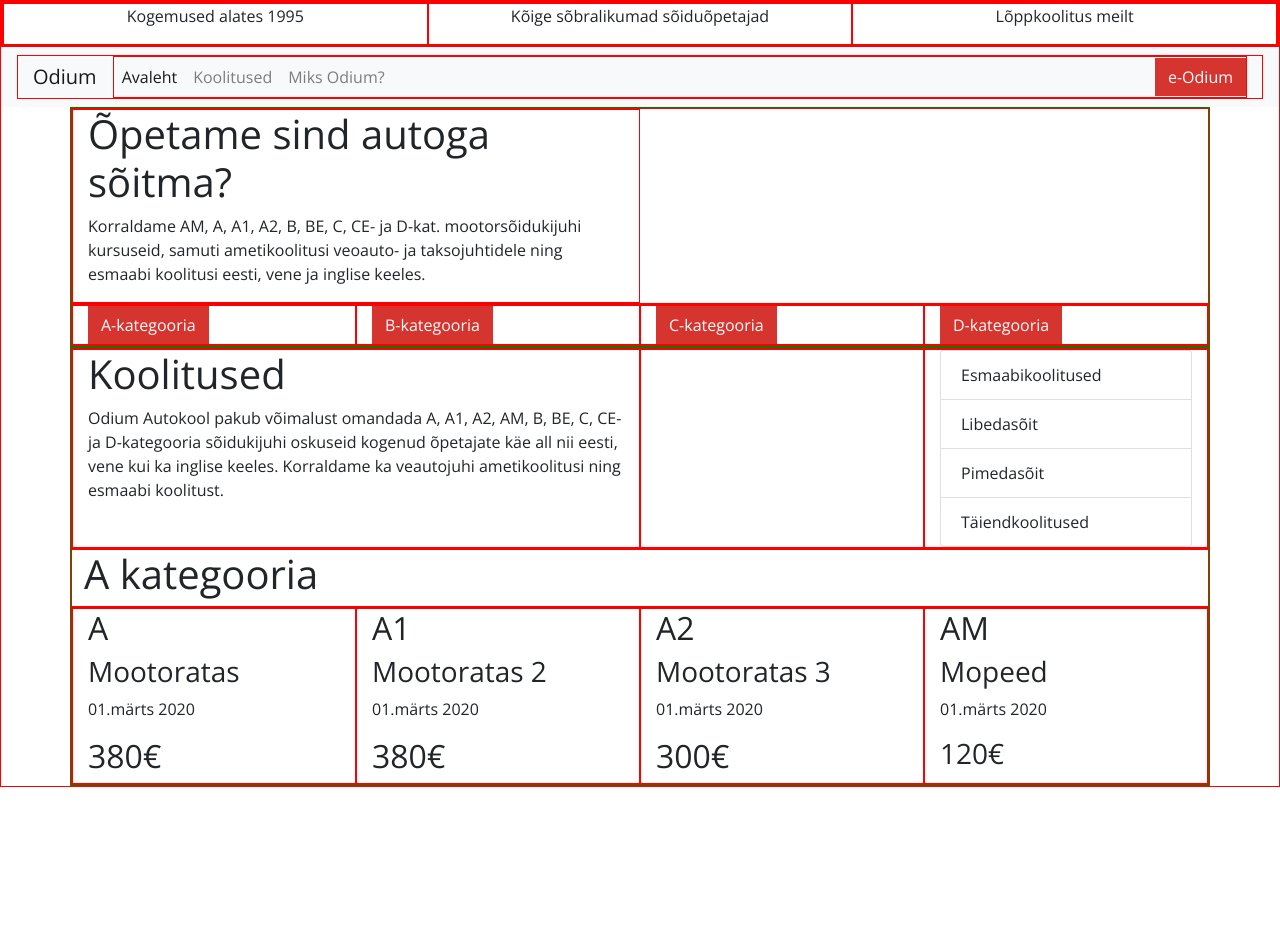
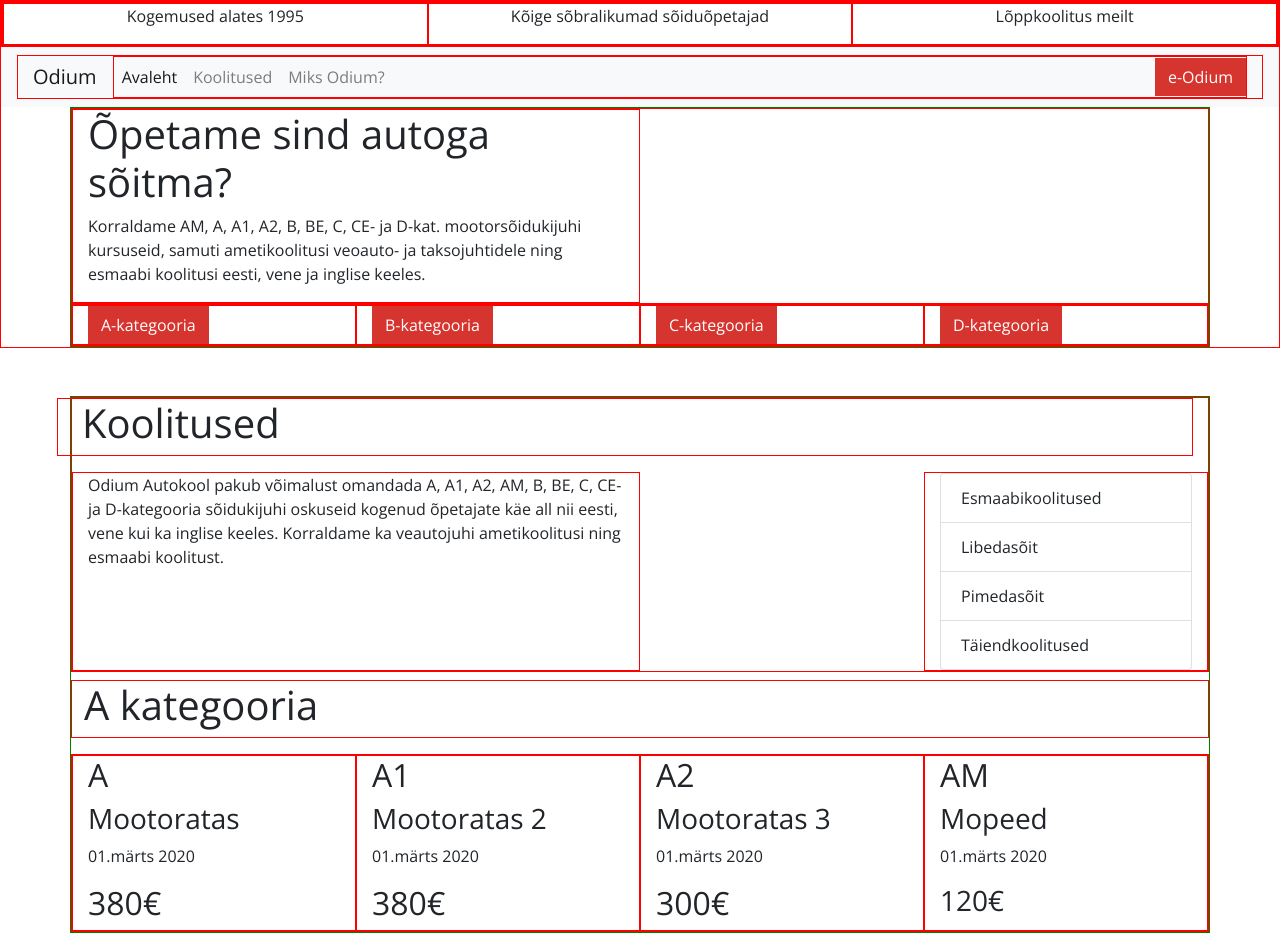
Before and after one commit to annelitu/eka10anneli, a plain HTML site: page odium/index.html in a window 1280 px wide. Before the commit the page ends 835 px from the top, so only its background shows below. Drawn offline with nearby package versions, Linux system fonts and the light colour scheme.

Commit message:
reavahed

```diff
--- a/odium/index.html
+++ b/odium/index.html
@@ -102,19 +102,22 @@
 
             </div>
         </div>
+    </div>
 
     <div class="container">
 
-                <div class="row">
+        <div class="row justify-content-between mb-2">
+            <div class="row mb-3">
+                <h1>Koolitused</h1>
+            </div>
+
             <div class="col-6">
-                        <h1>Koolitused</h1>
+
                 <p>Odium Autokool pakub võimalust omandada A, A1, A2, AM, B, BE, C, CE- ja D-kategooria
                     sõidukijuhi oskuseid kogenud õpetajate käe all nii eesti, vene kui ka inglise keeles.
                     Korraldame ka veautojuhi ametikoolitusi ning esmaabi koolitust.</p>
             </div>
 
-                    <div class="col-3">
-                    </div>
 
             <div class="col-3">
                 <ul class="list-group">
@@ -128,7 +131,7 @@
 
         </div>
 
-                <div class="row">
+        <div class="row mb-3">
             <h1>A kategooria</h1>
         </div>
 
@@ -158,16 +161,7 @@
                 <h3>120€</h2>
             </div>
 
-
-
-
-
         </div>
-            </div>
-        </div>
-
-    </div>
-
 
     </div>
 
```
Lines whose indentation alone changed are shown as unchanged.
